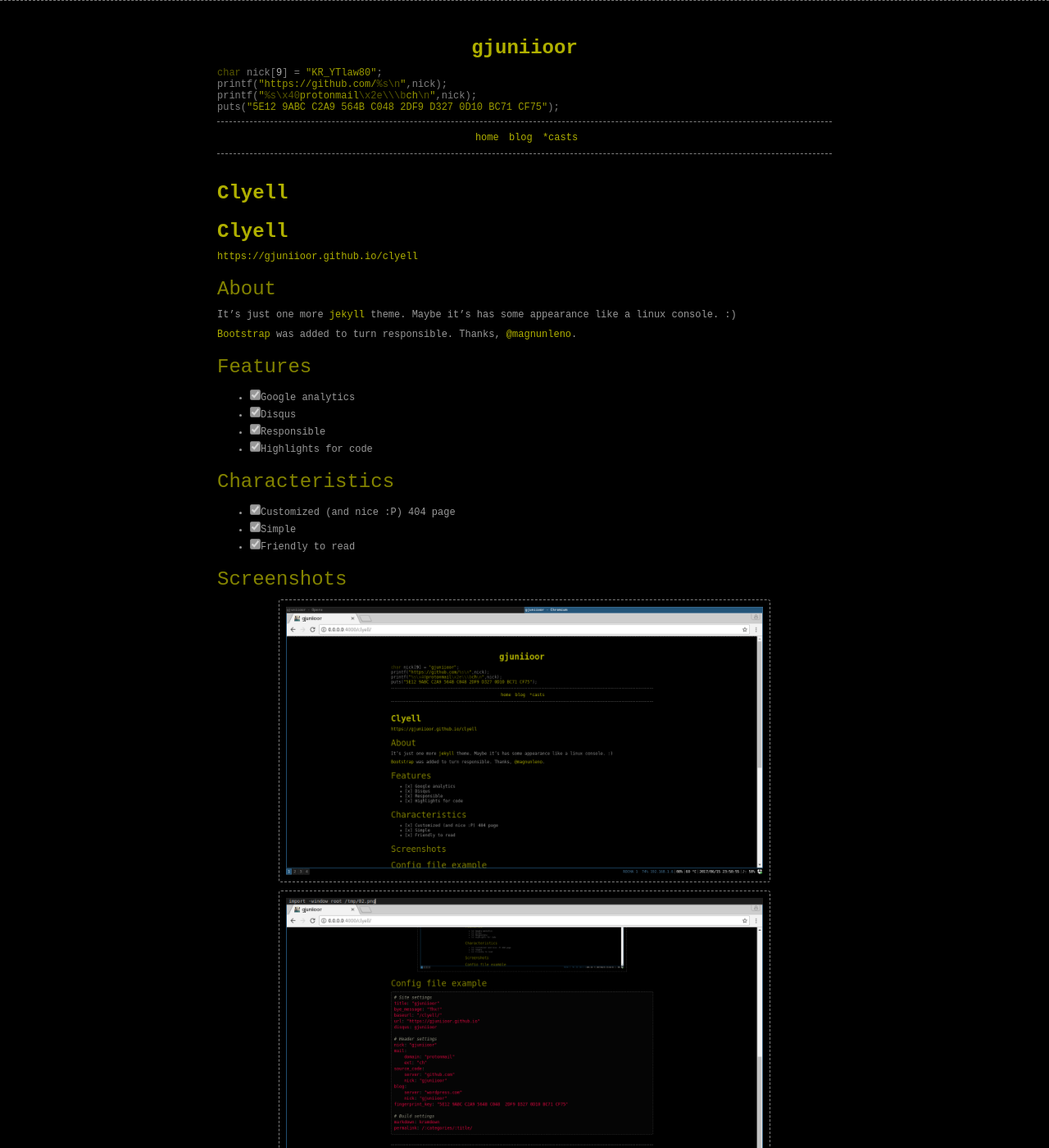
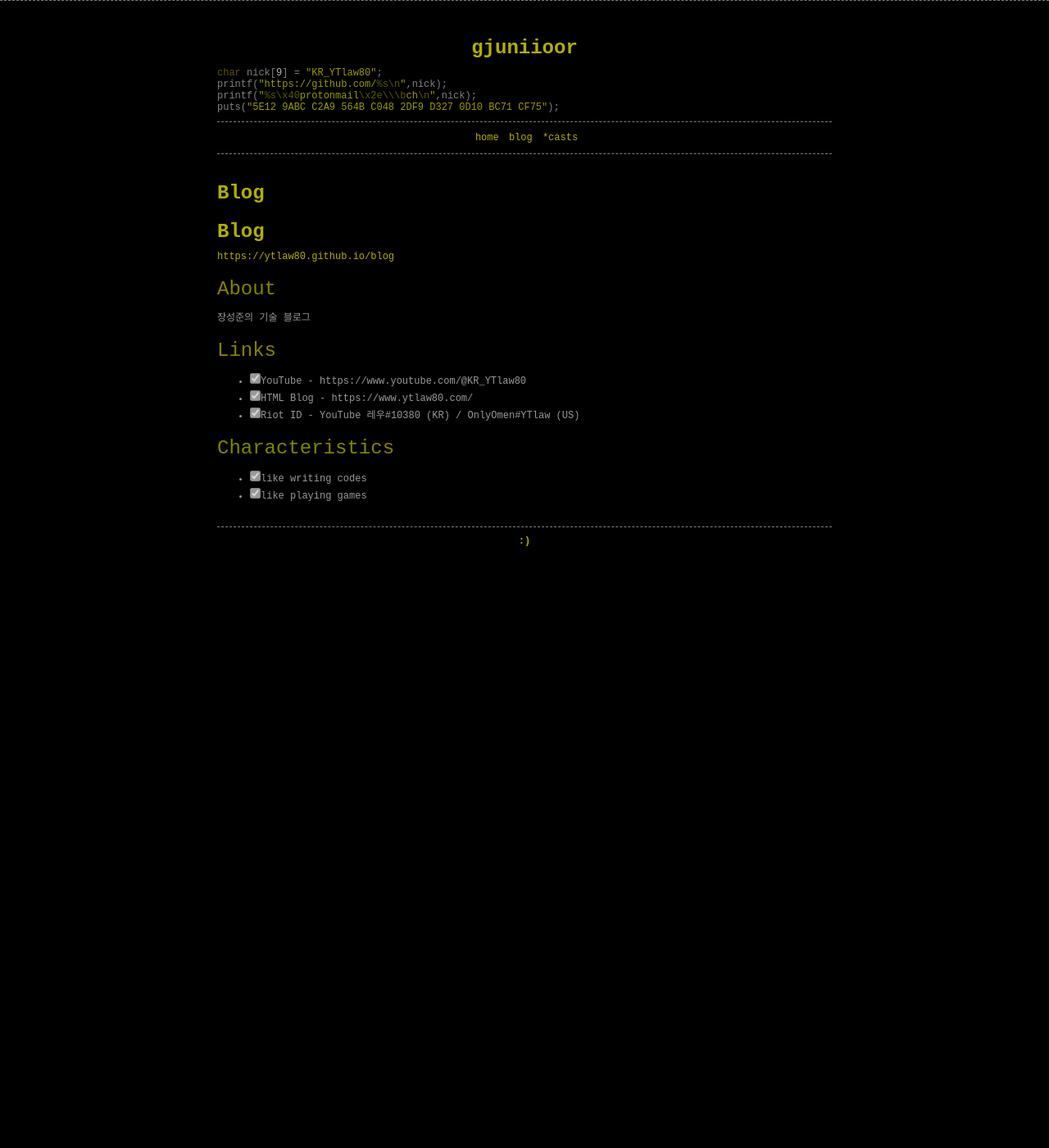
Before and after one commit to YTlaw80/blog, a Jekyll site: the page built from index.md, in a window 1280 px wide and 1400 px high. Shown: the whole window at 82% size. Built offline with Jekyll 4.4.1, drawn with Linux system fonts in a browser that asks for light colours; our own code applies the rules of GitHub Pages for plain Markdown files; some of the changed text lies outside the part shown.

Commit message:
index_TESTPOST_EDIT

```diff
--- a/_config.yml
+++ b/_config.yml
@@ -2,7 +2,7 @@
 title: "KR_YTlaw80"
 bye_message: ":)"
 baseurl: "/blog/"
-url: "https://gjuniioor.github.io"
+url: "https://ytlaw80.github.io"
 disqus: KR_YTlaw80
 
 # Header settings
--- a/index.md
+++ b/index.md
@@ -2,59 +2,22 @@
 layout: content
 ---
 
-# Clyell
+# Blog
 
-[https://gjuniioor.github.io/clyell](https://gjuniioor.github.io/clyell)
+[https://ytlaw80.github.io/blog](https://ytlaw80.github.io/blog)
 
 ### About
 
-It's just one more [jekyll](https://github.com/jekyll/jekyll) theme. Maybe it's has some appearance like a linux console. :)
+장성준의 기술 블로그
 
-[Bootstrap](http://getbootstrap.com/) was added to turn responsible. Thanks, [@magnunleno](https://github.com/magnunleno).
 
-### Features
+### Links
 
-- [x] Google analytics
-- [x] Disqus
-- [x] Responsible
-- [x] Highlights for code
+- [x] YouTube - https://www.youtube.com/@KR_YTlaw80
+- [x] HTML Blog - https://www.ytlaw80.com/
+- [x] Riot ID - YouTube 레우#10380 (KR) / OnlyOmen#YTlaw (US)
 
 ### Characteristics
 
-- [x] Customized (and nice :P) 404 page
-- [x] Simple
-- [x] Friendly to read
-
-### Screenshots
-
-![Screenshot]({{ site.baseurl }}images/screenshot/01.png)
-
-![Screenshot]({{ site.baseurl }}images/screenshot/02.png)
-
-### Config file example
-
-~~~ yml
-# Site settings
-title: "gjuniioor"
-bye_message: "Thx!"
-baseurl: "/clyell/"
-url: "https://gjuniioor.github.io"
-disqus: gjuniioor
-
-# Header settings
-nick: "gjuniioor"
-mail:
-    domain: "protonmail"
-    ext: "ch"
-source_code:
-    server: "github.com"
-    nick: "gjuniioor"
-blog:
-    server: "wordpress.com"
-    nick: "gjuniioor"
-fingerprint_key: "5E12 9ABC C2A9 564B C048  2DF9 D327 0D10 BC71 CF75"
-
-# Build settings
-markdown: kramdown
-permalink: /:categories/:title/
-~~~
+- [x] like writing codes
+- [x] like playing games
```
Also changed, not shown: _posts/2024/2024-06-15-TEST.md (added, +11 -0 lines), _posts/2024/2024-06-15-arch-linux-tmux.md (deleted, +0 -60 lines).
